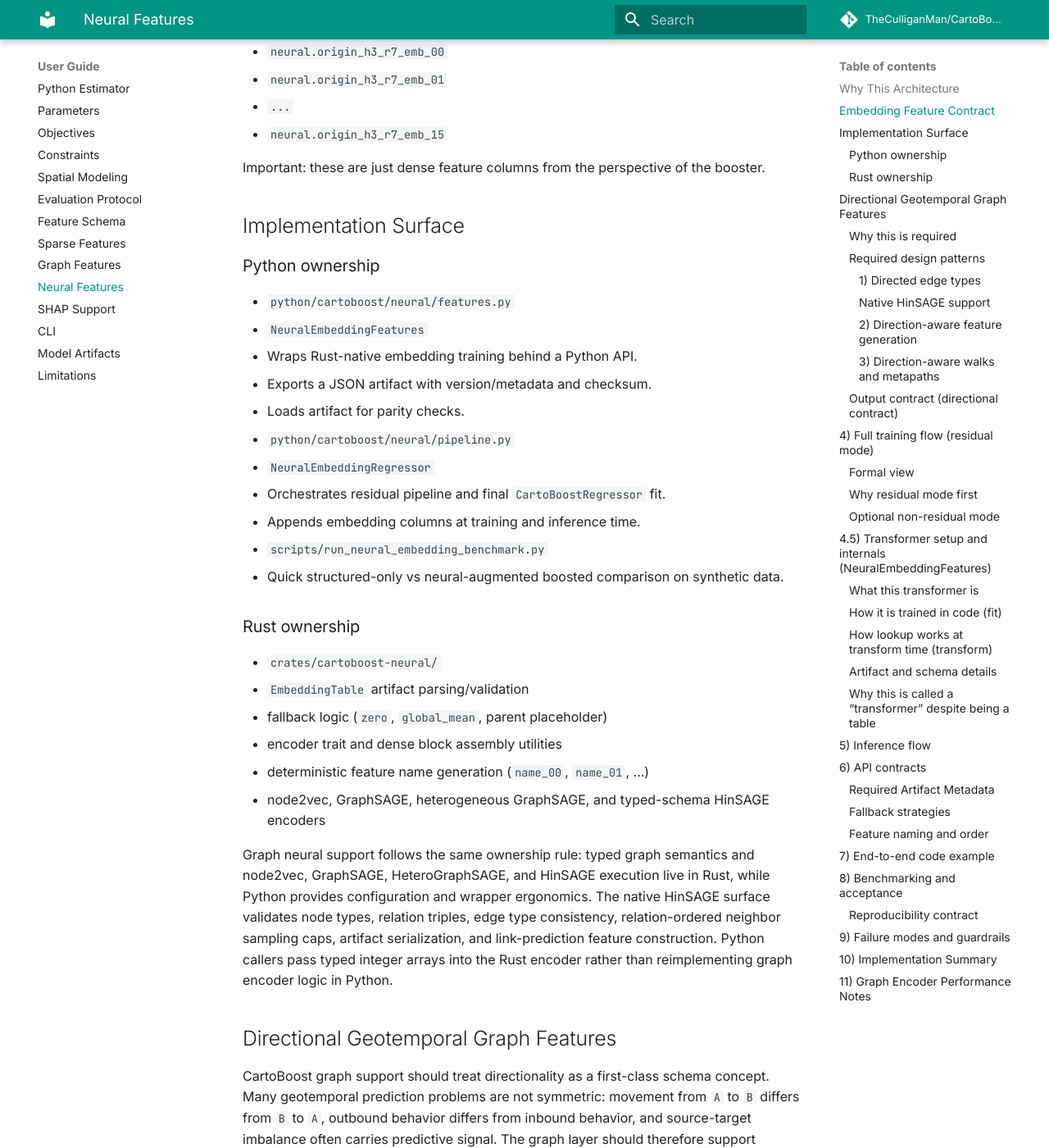
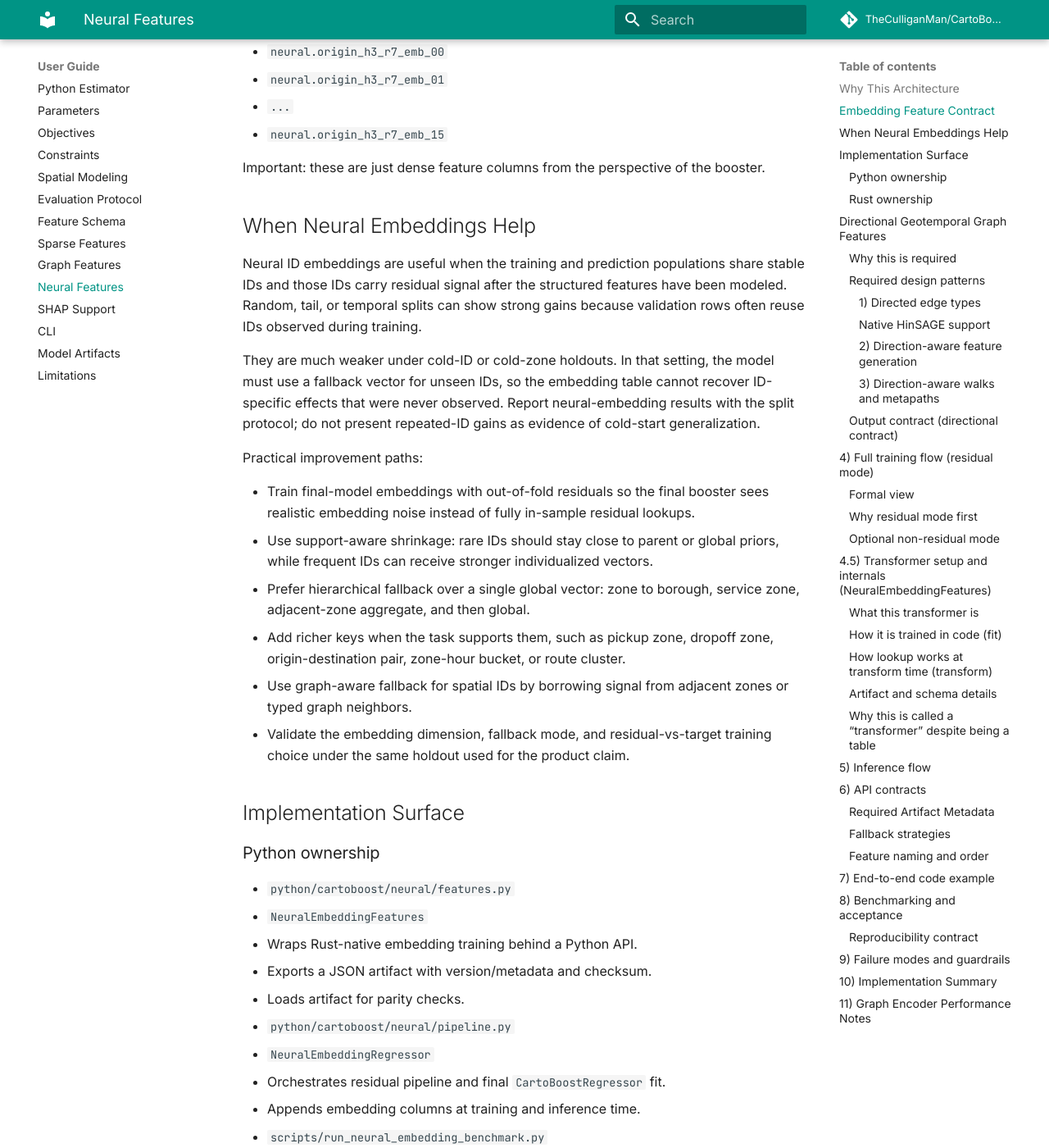
Before and after one commit to albrmar/cartoboost, an MkDocs documentation site: the page built from docs/neural-features.md, in a window 1280 px wide and 1400 px high, scrolled down 1464 px. Shown: the whole window at 82% size. Built offline with MkDocs 1.6.1 and Material for MkDocs 9.7.7, drawn with Linux system fonts in a browser that asks for light colours; comment, search, counter and statistics services are not loaded.

Commit message:
Document neural embedding guardrails

```diff
--- a/docs/neural-features.md
+++ b/docs/neural-features.md
@@ -66,6 +66,34 @@ Example for `dim=16` and origin cell embedding:
 
 Important: these are just dense feature columns from the perspective of the
 booster.
+
+## When Neural Embeddings Help
+
+Neural ID embeddings are useful when the training and prediction populations
+share stable IDs and those IDs carry residual signal after the structured
+features have been modeled. Random, tail, or temporal splits can show strong
+gains because validation rows often reuse IDs observed during training.
+
+They are much weaker under cold-ID or cold-zone holdouts. In that setting, the
+model must use a fallback vector for unseen IDs, so the embedding table cannot
+recover ID-specific effects that were never observed. Report neural-embedding
+results with the split protocol; do not present repeated-ID gains as evidence of
+cold-start generalization.
+
+Practical improvement paths:
+
+- Train final-model embeddings with out-of-fold residuals so the final booster
+  sees realistic embedding noise instead of fully in-sample residual lookups.
+- Use support-aware shrinkage: rare IDs should stay close to parent or global
+  priors, while frequent IDs can receive stronger individualized vectors.
+- Prefer hierarchical fallback over a single global vector: zone to borough,
+  service zone, adjacent-zone aggregate, and then global.
+- Add richer keys when the task supports them, such as pickup zone, dropoff
+  zone, origin-destination pair, zone-hour bucket, or route cluster.
+- Use graph-aware fallback for spatial IDs by borrowing signal from adjacent
+  zones or typed graph neighbors.
+- Validate the embedding dimension, fallback mode, and residual-vs-target
+  training choice under the same holdout used for the product claim.
 
 ## Implementation Surface
 
```
Also changed, not shown: docs/benchmarks/model-suite.md (+8 -0 lines), docs/benchmarks/neural-embedding-benchmark-latest.md (+15 -0 lines), docs/benchmarks/nyc-taxi.md (+10 -0 lines), docs/limitations.md (+11 -0 lines).
